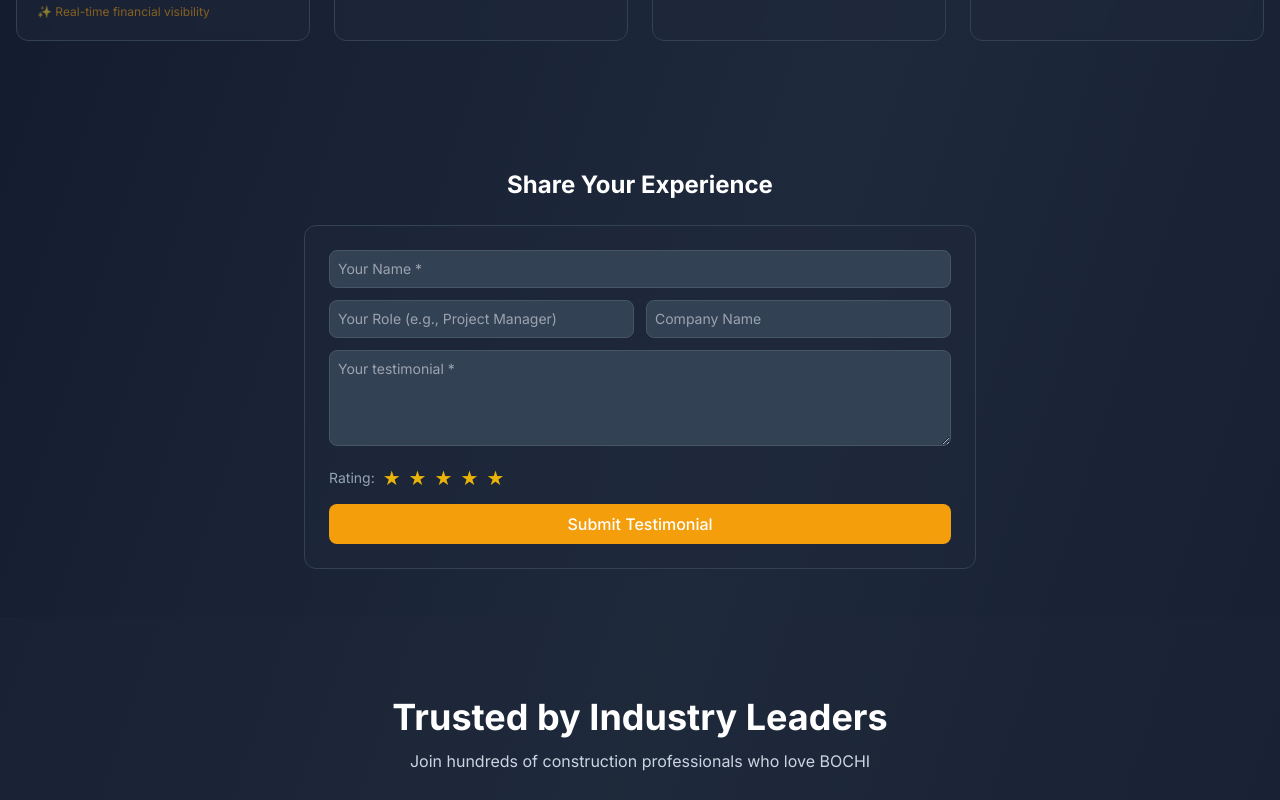
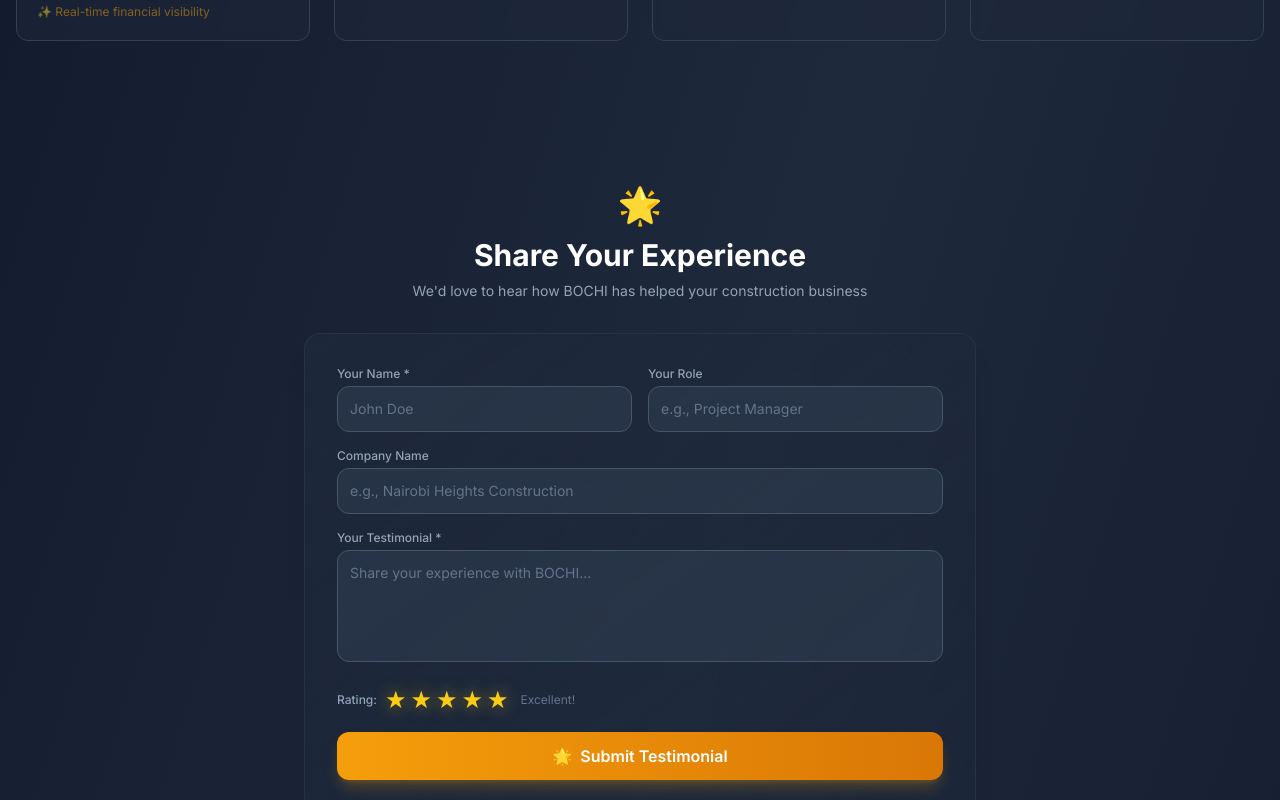
Before and after one commit to fedlimited/buildify, a React (Vite) app in the folder frontend/: page / in a window 1280 px wide. Shown: the part 1260-2060 px from the top of the page. Built offline with nearby package versions, Linux system fonts and the light colour scheme; no server answers; the HTML template or start-up script is replaced by a standard one.

Commit message:
Upgrade testimonial form to aesthetic version with animations

```diff
--- a/frontend/src/components/LandingPage.tsx
+++ b/frontend/src/components/LandingPage.tsx
@@ -3,12 +3,13 @@ import { useNavigate } from 'react-router-dom';
 import { motion, AnimatePresence } from 'framer-motion';
 import { HardHat, Check, ArrowRight, Sparkles, Shield, Building2, Users, Award, TrendingUp, Clock, Globe } from 'lucide-react';
 
-// Testimonial Form Component
+
 function TestimonialForm() {
   const [form, setForm] = useState({ name: '', role: '', company: '', text: '', rating: 5 });
   const [submitted, setSubmitted] = useState(false);
   const [loading, setLoading] = useState(false);
   const [error, setError] = useState('');
+  const [hoveredStar, setHoveredStar] = useState(0);
 
   const handleSubmit = async (e: React.FormEvent) => {
     e.preventDefault();
@@ -39,70 +40,138 @@ function TestimonialForm() {
 
   if (submitted) {
     return (
-      <div className="text-center py-4">
-        <p className="text-green-400 text-lg">✅ Thank you for your testimonial!</p>
-        <p className="text-slate-400 text-sm mt-2">It will appear on the site after review.</p>
-      </div>
+      <motion.div
+        initial={{ opacity: 0, scale: 0.9 }}
+        animate={{ opacity: 1, scale: 1 }}
+        className="text-center py-8"
+      >
+        <motion.div
+          animate={{ scale: [1, 1.2, 1] }}
+          transition={{ duration: 0.5, repeat: 2 }}
+          className="text-5xl mb-4"
+        >
+          ✅
+        </motion.div>
+        <p className="text-amber-400 text-xl font-bold mb-2">Thank You!</p>
+        <p className="text-slate-300">Your testimonial has been submitted for review.</p>
+        <p className="text-slate-500 text-sm mt-2">It will appear on the site once approved.</p>
+      </motion.div>
     );
   }
 
   return (
-    <form onSubmit={handleSubmit} className="space-y-3">
+    <motion.form
+      initial={{ opacity: 0, y: 10 }}
+      animate={{ opacity: 1, y: 0 }}
+      onSubmit={handleSubmit}
+      className="space-y-4"
+    >
+      <div className="grid grid-cols-1 md:grid-cols-2 gap-4">
+        <div>
+          <label className="block text-xs font-medium text-slate-400 mb-1">Your Name *</label>
           <input
             type="text"
-        placeholder="Your Name *"
+            placeholder="John Doe"
             value={form.name}
             onChange={e => setForm({...form, name: e.target.value})}
-        className="w-full p-2 bg-slate-700 rounded-lg text-white text-sm border border-slate-600"
+            className="w-full p-3 bg-slate-700/50 rounded-xl text-white text-sm border border-slate-600 focus:border-amber-500 focus:ring-1 focus:ring-amber-500 outline-none transition-all placeholder:text-slate-500"
             required
           />
-      <div className="grid grid-cols-2 gap-3">
+        </div>
+        <div>
+          <label className="block text-xs font-medium text-slate-400 mb-1">Your Role</label>
           <input
             type="text"
-          placeholder="Your Role (e.g., Project Manager)"
+            placeholder="e.g., Project Manager"
             value={form.role}
             onChange={e => setForm({...form, role: e.target.value})}
-          className="w-full p-2 bg-slate-700 rounded-lg text-white text-sm border border-slate-600"
+            className="w-full p-3 bg-slate-700/50 rounded-xl text-white text-sm border border-slate-600 focus:border-amber-500 focus:ring-1 focus:ring-amber-500 outline-none transition-all placeholder:text-slate-500"
           />
+        </div>
+      </div>
+      <div>
+        <label className="block text-xs font-medium text-slate-400 mb-1">Company Name</label>
         <input
           type="text"
-          placeholder="Company Name"
+          placeholder="e.g., Nairobi Heights Construction"
           value={form.company}
           onChange={e => setForm({...form, company: e.target.value})}
-          className="w-full p-2 bg-slate-700 rounded-lg text-white text-sm border border-slate-600"
+          className="w-full p-3 bg-slate-700/50 rounded-xl text-white text-sm border border-slate-600 focus:border-amber-500 focus:ring-1 focus:ring-amber-500 outline-none transition-all placeholder:text-slate-500"
         />
       </div>
+      <div>
+        <label className="block text-xs font-medium text-slate-400 mb-1">Your Testimonial *</label>
         <textarea
-        placeholder="Your testimonial *"
+          placeholder="Share your experience with BOCHI..."
           value={form.text}
           onChange={e => setForm({...form, text: e.target.value})}
-        className="w-full p-2 bg-slate-700 rounded-lg text-white text-sm border border-slate-600 h-24"
+          className="w-full p-3 bg-slate-700/50 rounded-xl text-white text-sm border border-slate-600 focus:border-amber-500 focus:ring-1 focus:ring-amber-500 outline-none transition-all placeholder:text-slate-500 h-28 resize-none"
           required
         />
+      </div>
+      <div className="flex items-center justify-between">
         <div className="flex items-center gap-2">
-        <span className="text-slate-400 text-sm">Rating:</span>
+          <span className="text-xs font-medium text-slate-400">Rating:</span>
+          <div className="flex gap-1">
             {[1,2,3,4,5].map(star => (
-          <button
+              <motion.button
                 key={star}
                 type="button"
+                whileHover={{ scale: 1.2 }}
+                whileTap={{ scale: 0.9 }}
                 onClick={() => setForm({...form, rating: star})}
-            className={`text-xl ${star <= form.rating ? 'text-yellow-500' : 'text-slate-600'}`}
+                onMouseEnter={() => setHoveredStar(star)}
+                onMouseLeave={() => setHoveredStar(0)}
+                className={`text-2xl transition-colors ${
+                  star <= (hoveredStar || form.rating)
+                    ? 'text-yellow-400 drop-shadow-[0_0_8px_rgba(250,204,21,0.5)]'
+                    : 'text-slate-600'
+                }`}
               >
                 ★
-          </button>
+              </motion.button>
             ))}
           </div>
-      {error && <p className="text-red-400 text-sm">{error}</p>}
-      <button
+          <span className="text-xs text-slate-500 ml-1">
+            {['', 'Poor', 'Fair', 'Good', 'Great', 'Excellent!'][form.rating]}
+          </span>
+        </div>
+      </div>
+      {error && (
+        <motion.div
+          initial={{ opacity: 0, x: -10 }}
+          animate={{ opacity: 1, x: 0 }}
+          className="p-3 bg-red-500/10 border border-red-500/30 rounded-xl text-red-400 text-sm flex items-center gap-2"
+        >
+          <span>⚠️</span> {error}
+        </motion.div>
+      )}
+      <motion.button
         type="submit"
         disabled={loading}
-        className="w-full py-2 bg-amber-500 text-white rounded-lg font-medium hover:bg-amber-600 disabled:opacity-50"
+        whileHover={{ scale: 1.01 }}
+        whileTap={{ scale: 0.98 }}
+        className="w-full py-3 bg-gradient-to-r from-amber-500 to-amber-600 text-white rounded-xl font-semibold hover:from-amber-600 hover:to-amber-700 disabled:opacity-50 disabled:cursor-not-allowed transition-all shadow-lg shadow-amber-500/25 flex items-center justify-center gap-2"
       >
-        {loading ? 'Submitting...' : 'Submit Testimonial'}
-      </button>
-    </form>
+        {loading ? (
+          <>
+            <motion.div
+              animate={{ rotate: 360 }}
+              transition={{ duration: 1, repeat: Infinity, ease: "linear" }}
+              className="w-4 h-4 border-2 border-white/30 border-t-white rounded-full"
+            />
+            Submitting...
+          </>
+        ) : (
+          <>
+            <span>🌟</span> Submit Testimonial
+          </>
+        )}
+      </motion.button>
+    </motion.form>
   );
 }
+
 
 const LandingPage: React.FC = () => {
   const navigate = useNavigate();
@@ -406,15 +475,42 @@ const LandingPage: React.FC = () => {
         </div>
       </section>
 
+
+
+
 {/* Submit Testimonial Form */}
-      <section className="py-12 px-4">
+<section className="py-16 px-4">
   <div className="max-w-2xl mx-auto">
-          <h2 className="text-2xl font-bold text-white text-center mb-6">Share Your Experience</h2>
-          <div className="bg-slate-800/50 rounded-xl p-6 border border-slate-700">
+    <motion.div
+      initial={{ opacity: 0, y: 20 }}
+      whileInView={{ opacity: 1, y: 0 }}
+      viewport={{ once: true }}
+      className="text-center mb-8"
+    >
+      <motion.div
+        animate={{ scale: [1, 1.05, 1] }}
+        transition={{ duration: 3, repeat: Infinity }}
+        className="text-4xl mb-3"
+      >
+        🌟
+      </motion.div>
+      <h2 className="text-2xl md:text-3xl font-bold text-white mb-2">Share Your Experience</h2>
+      <p className="text-slate-400 text-sm">We'd love to hear how BOCHI has helped your construction business</p>
+    </motion.div>
+    <motion.div
+      initial={{ opacity: 0, y: 20 }}
+      whileInView={{ opacity: 1, y: 0 }}
+      viewport={{ once: true }}
+      transition={{ delay: 0.1 }}
+      className="bg-gradient-to-br from-slate-800/80 to-slate-800/40 backdrop-blur-sm rounded-2xl p-6 md:p-8 border border-slate-700/50 shadow-xl"
+    >
       <TestimonialForm />
-          </div>
+    </motion.div>
   </div>
 </section>
+
+
+
 
       {/* Testimonials Section */}
       <section id="testimonials" className="py-20 px-4 bg-slate-800/30">
```
Lines whose indentation alone changed are shown as unchanged.
